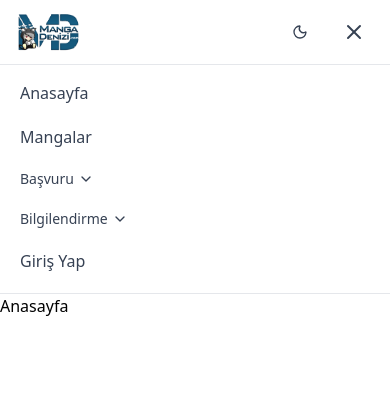
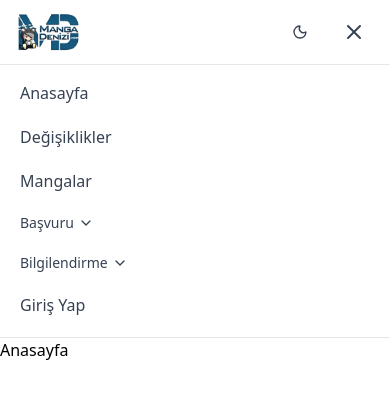
Before and after one commit to TheDobrevic/md, a Next.js app: page / in a window 390 px wide. Both pictures are taken after a click on the button 354 px from the left and 32 px from the top of the page. Shown: the top 398 px of the page. Built offline with nearby package versions, Linux system fonts and the light colour scheme.

Commit message:
değişiklikler kısmı mobile de eklendi.

```diff
--- a/src/components/navbar.tsx
+++ b/src/components/navbar.tsx
@@ -33,7 +33,7 @@ export default function Navbar() {
             <Link href="/" className="px-3 py-2 rounded-md text-sm font-medium text-gray-700 hover:text-gray-900 dark:text-gray-300 dark:hover:text-white">
               Anasayfa
             </Link>
-                        <Link href="/changelog" className="block px-3 py-2 rounded-md text-base font-medium text-gray-700 hover:bg-gray-100 dark:text-gray-300 dark:hover:bg-gray-800">
+            <Link href="/changelog" className="block px-3 py-2 rounded-md text-base font-medium text-gray-700 hover:bg-gray-100 dark:text-gray-300 dark:hover:bg-gray-800">
               Değişiklikler
             </Link>
             <Link href="/mangalar" className="px-3 py-2 rounded-md text-sm font-medium text-gray-700 hover:text-gray-900 dark:text-gray-300 dark:hover:text-white">
@@ -118,6 +118,9 @@ export default function Navbar() {
             <Link href="/" className="block px-3 py-2 rounded-md text-base font-medium text-gray-700 hover:bg-gray-100 dark:text-gray-300 dark:hover:bg-gray-800">
               Anasayfa
             </Link>
+             <Link href="/changelog" className="block px-3 py-2 rounded-md text-base font-medium text-gray-700 hover:bg-gray-100 dark:text-gray-300 dark:hover:bg-gray-800">
+              Değişiklikler
+            </Link>
             <Link href="/mangalar" className="block px-3 py-2 rounded-md text-base font-medium text-gray-700 hover:bg-gray-100 dark:text-gray-300 dark:hover:bg-gray-800">
               Mangalar
             </Link>
```
